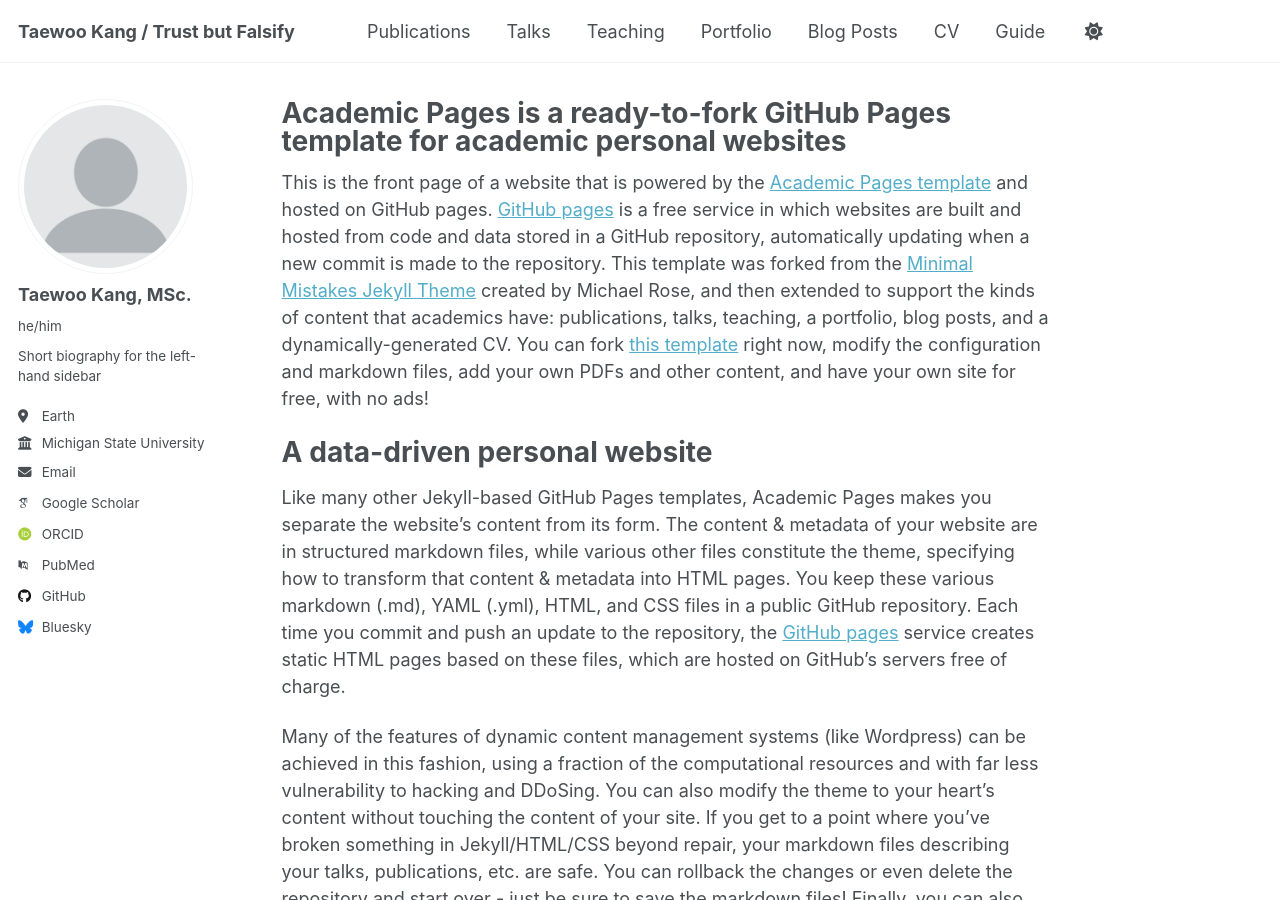
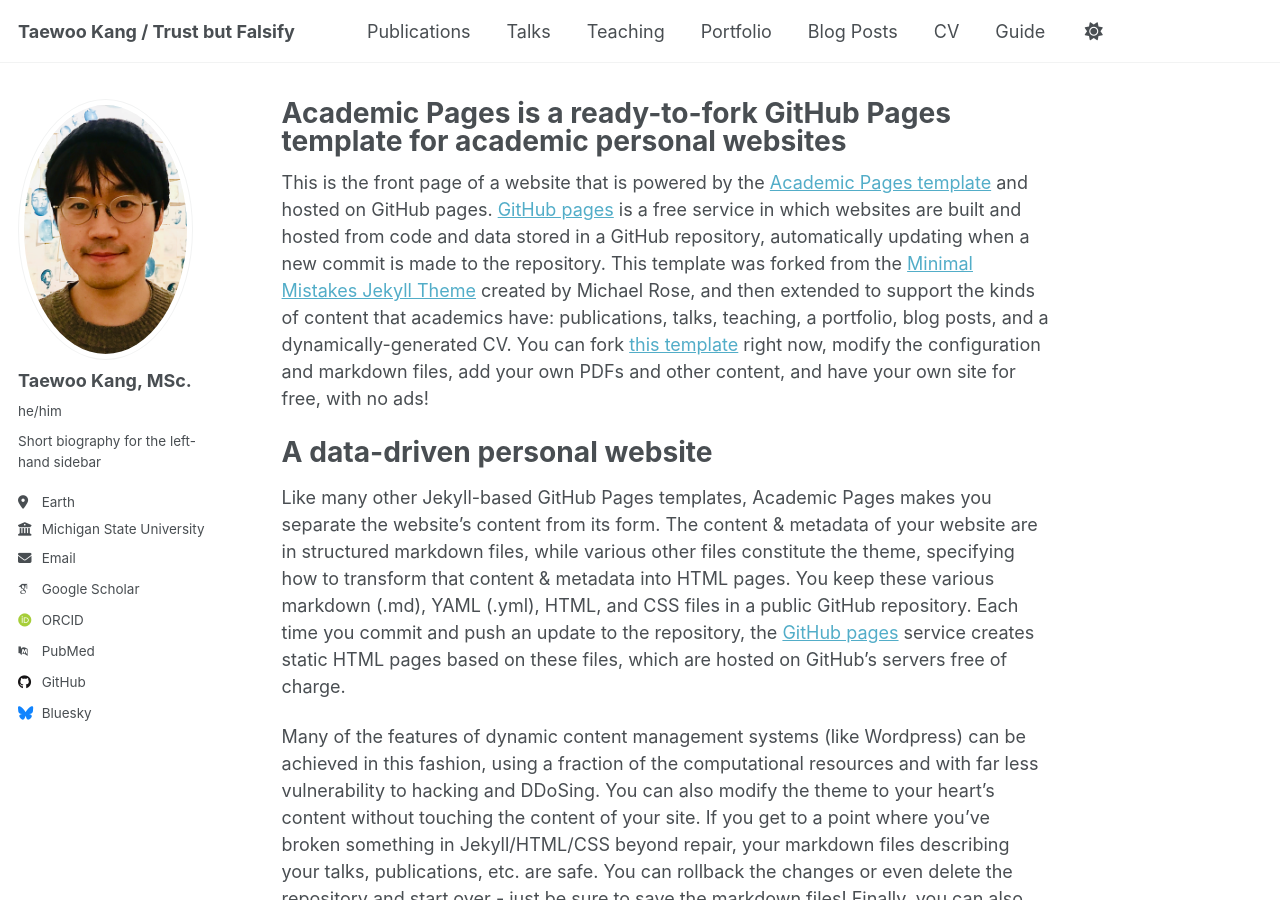
Before and after one commit to kteen2k/taewookang, a Jekyll site: the page built from _pages/about.md, in a window 1280 px wide and 900 px high. Built offline with Jekyll 4.4.1, drawn with Linux system fonts in a browser that asks for light colours; some web fonts are replaced.

Commit message:
_config.yml

```diff
--- a/_config.yml
+++ b/_config.yml
@@ -22,7 +22,7 @@ repository               : "kteen2k/kteen2k.github.io"
 #               Additional customization can be done by editing /_includes/author-profile.html
 author:
   # Biographic information
-  avatar           : "profile.png"
+  avatar           : "profile_tw.png"
   name             : "Taewoo Kang, MSc."
   pronouns         : "he/him"
   bio              : "Short biography for the left-hand sidebar"
```
